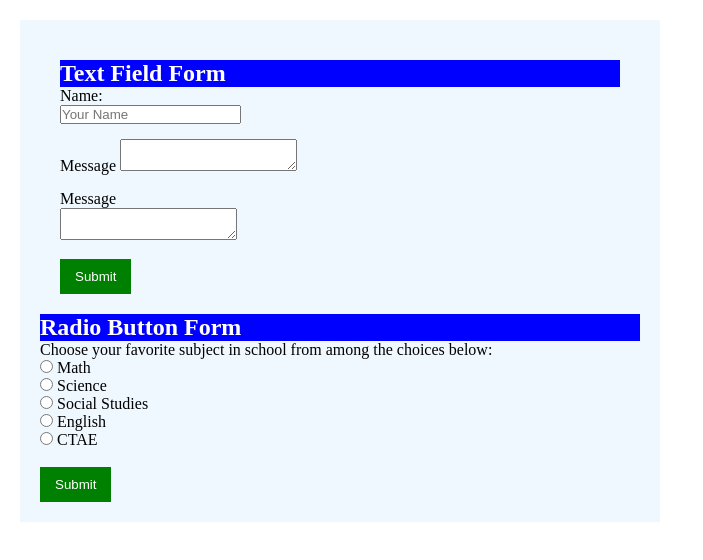
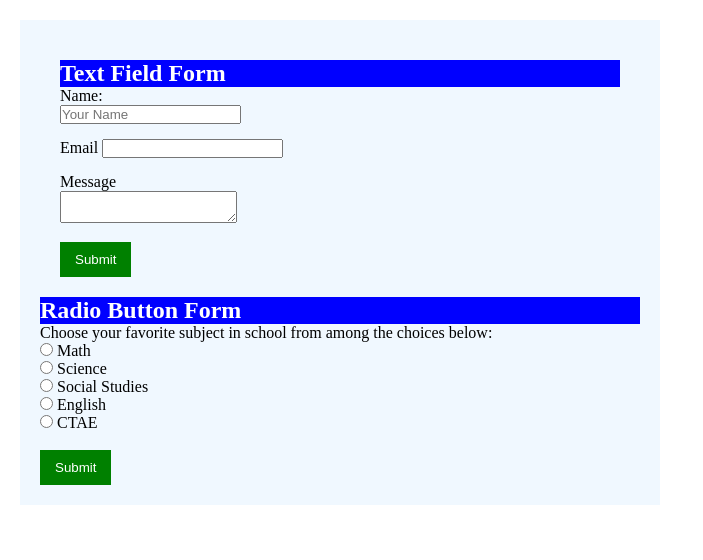
Before and after one commit to scrapboy787/forms, a plain HTML site: page index.html in a window 1280 px wide. Shown: the whole page, without its empty margins (0-703 px from the left). Drawn offline with Linux system fonts and the light colour scheme.

Commit message:
Update index.html

```diff
--- a/index.html
+++ b/index.html
@@ -15,8 +15,8 @@
                 <input type="text" name="firstName" placeholder="Your Name">
             </div>
             <div class="form-group">
-                <lable>Message</lable>
-                <textarea name="message"></textarea>
+                <lable>Email</lable>
+                <input type="text" name="lastName">
             </div>
             <div class="form-group">
                 <label>Message</label>
```
